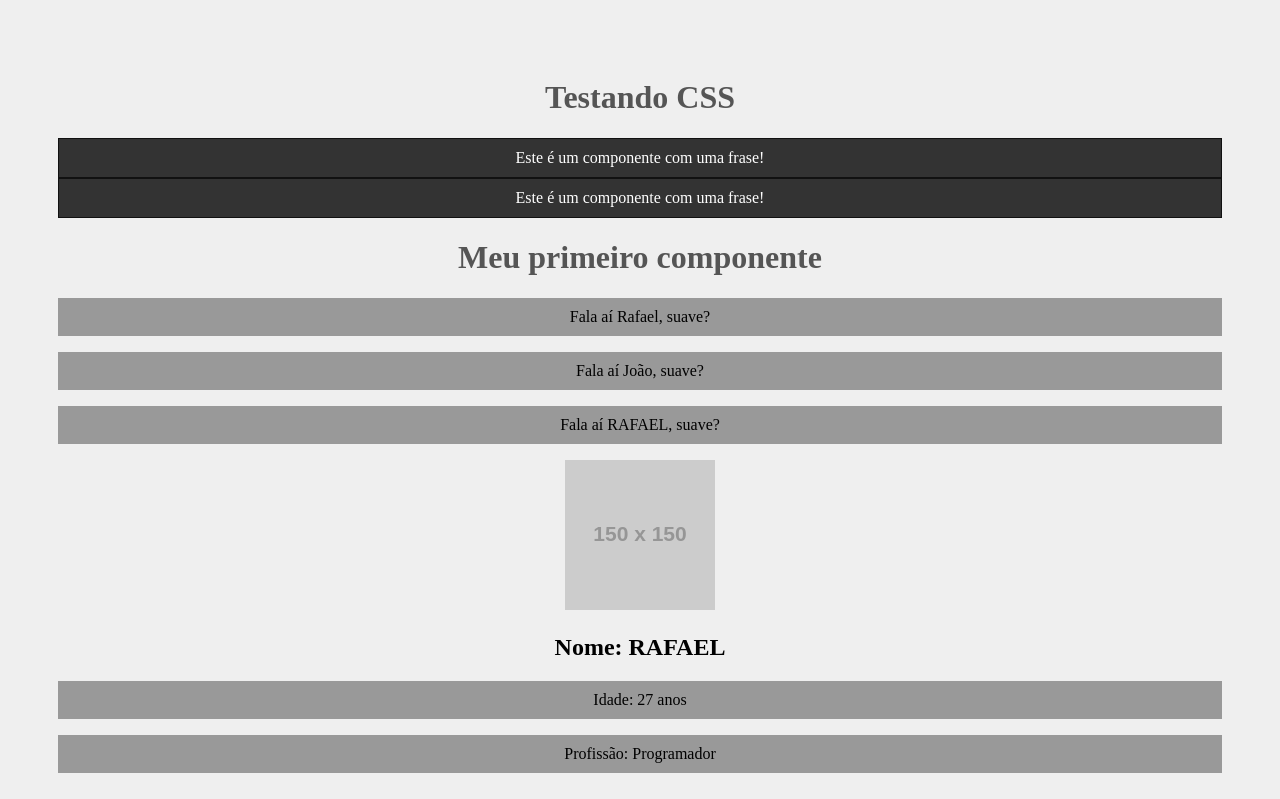
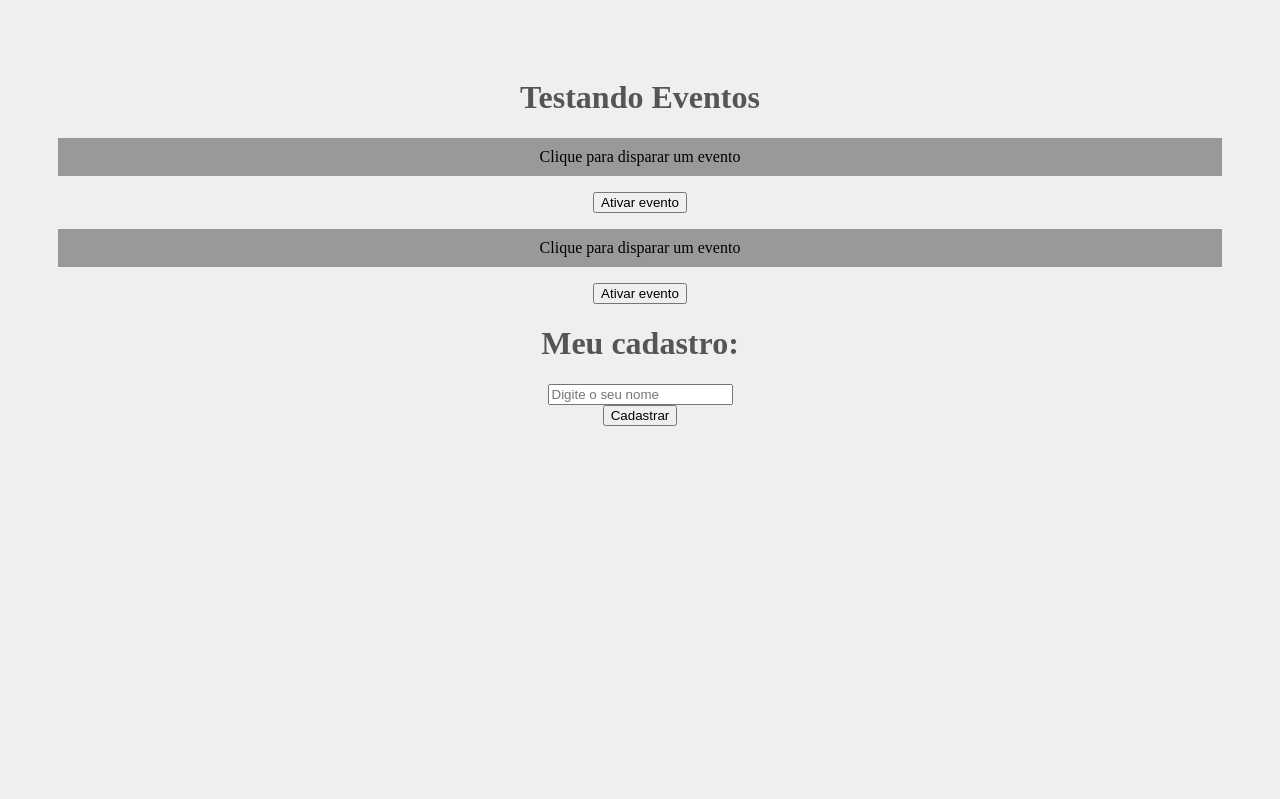
Before and after one commit to dev-rafaelcunha/ReactJs-Hora_de_Codar, a React (Create React App) app: page / in a window 1280 px wide. Shown: the top 799 px of the page. Built offline with nearby package versions, Linux system fonts and the light colour scheme.

Commit message:
Eventos com o React, (onClick, onChange, onSubmit).

```diff
--- a/src/App.js
+++ b/src/App.js
@@ -1,9 +1,6 @@
 import './App.css';
-import HelloWord from './components/HelloWord';
-import SayMyName from './components/SayMyName';
-import Pessoa from './components/Pessoa';
-import Frase from './components/Frase';
-import List from './components/List';
+import Evento from './components/Evento';
+import Form from './components/Form';
 
 function App() {
 
@@ -14,19 +11,10 @@
 
   return (
     <div className='App'>
-      <h1>Testando CSS</h1>
-      <Frase />
-      <HelloWord/>
-      <SayMyName nome = 'Rafael' />
-      <SayMyName nome = 'João' />
-      <SayMyName nome = {nome} />
-      <Pessoa
-        nome = {nome}
-        idade = {idade}
-        profissao = {profissao}
-        foto = {foto}
-      />
-      <List />
+      <h1>Testando Eventos</h1>
+      <Evento numero={1} />
+      <Evento numero={2} />
+      <Form />
     </div>
   );
 }
--- /dev/null
+++ b/src/components/Evento.js
@@ -0,0 +1,17 @@
+function Evento({numero}) {
+
+    function meuEvento() {
+
+        console.log(`Opa, fui ativado!${numero}`);
+    }
+
+    return (
+
+        <div>
+            <p>Clique para disparar um evento</p>
+            <button onClick={meuEvento}>Ativar evento</button>
+        </div>
+    );
+}
+
+export default Evento;
--- /dev/null
+++ b/src/components/Form.js
@@ -0,0 +1,25 @@
+function Form() {
+
+    function cadastrarUsuario(e) {
+
+        e.preventDefault(); // Função para não enviar para o backend.
+        console.log('Cadastrou o usuário!');
+    }
+
+    return (
+
+       <div>
+           <h1>Meu cadastro:</h1>
+           <form onSubmit={cadastrarUsuario}>
+               <div>
+                   <input type="text" placeholder="Digite o seu nome" />
+               </div>
+                <div>
+                    <input type="submit" value="Cadastrar" />
+                </div>
+           </form>
+       </div>
+    );
+}
+
+export default Form;
```
